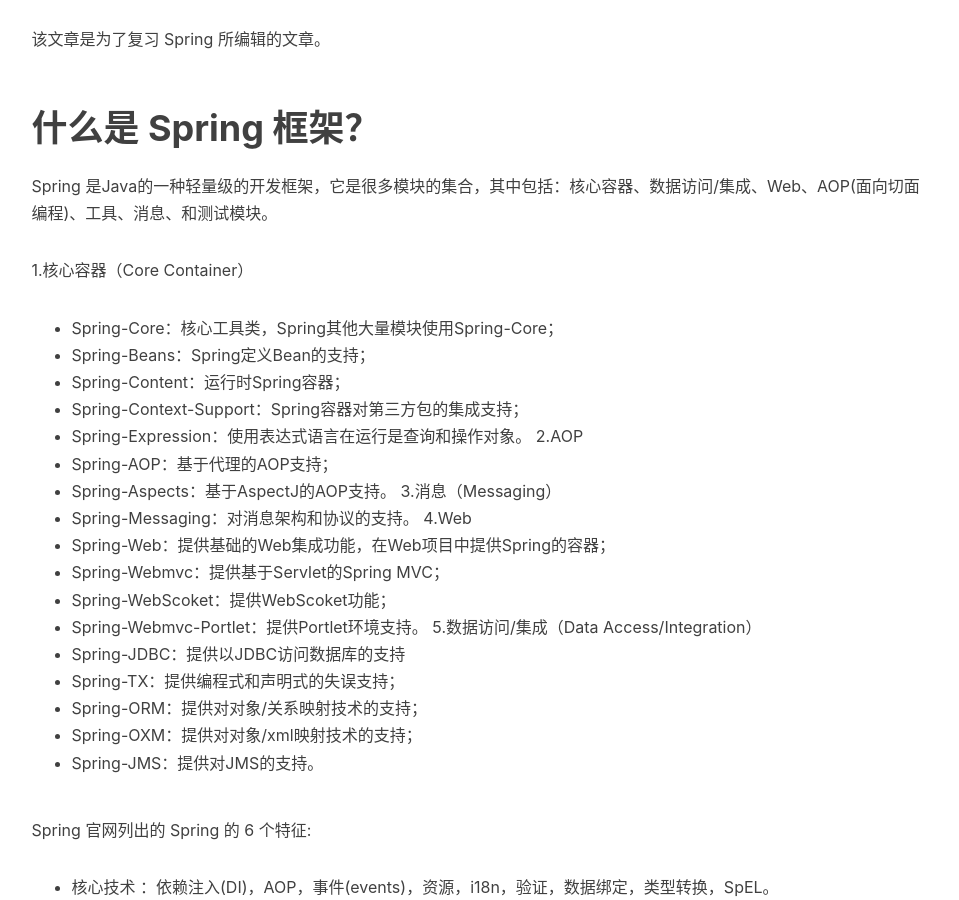
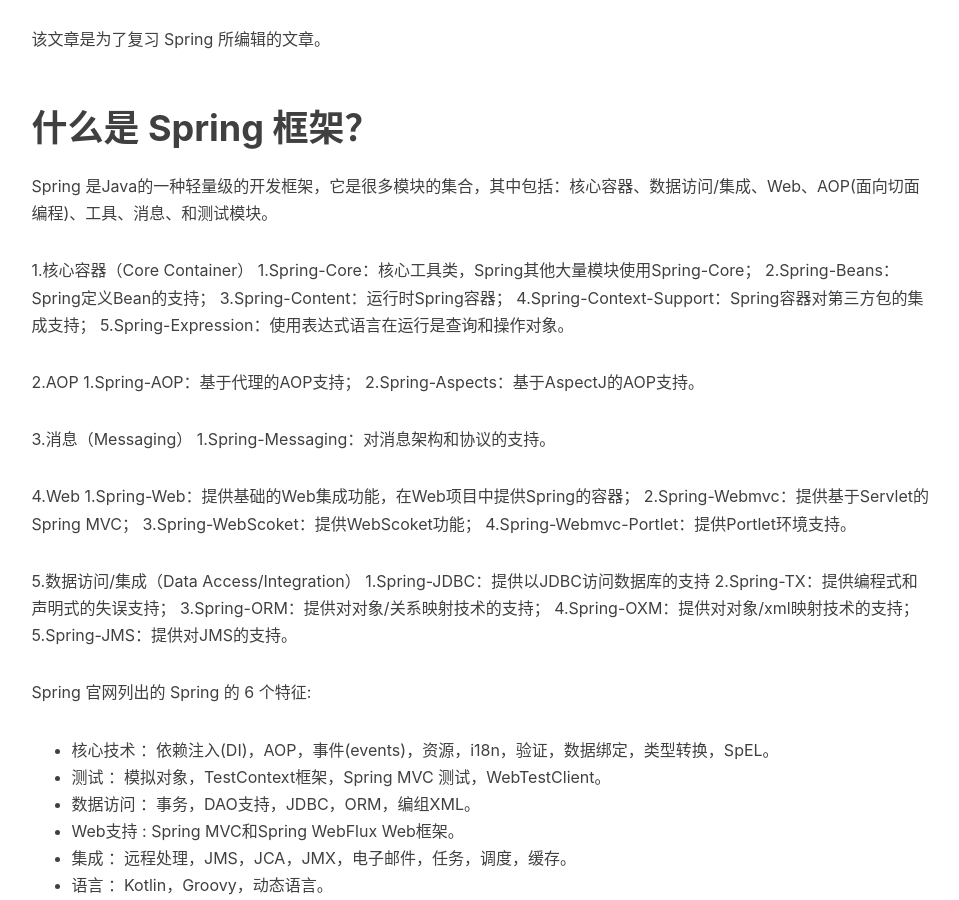
Before and after one commit to Caiiiiii/Caiiiiii.github.io, a Jekyll site: the page built from _posts/2020-11-23-spring框架.markdown, in a window 1280 px wide and 900 px high, scrolled down 547 px. Shown: the whole window, without its empty margins (136-1095 px from the left). Built offline with Jekyll 4.4.1, drawn with Linux system fonts in a browser that asks for light colours; nearby versions of some CDN libraries; comment, search, counter and statistics services are not loaded.

Commit message:
Update 2020-11-23-spring框架.markdown

```diff
--- a/_posts/2020-11-23-spring框架.markdown
+++ b/_posts/2020-11-23-spring框架.markdown
@@ -16,27 +16,31 @@
 Spring 是Java的一种轻量级的开发框架，它是很多模块的集合，其中包括：核心容器、数据访问/集成、Web、AOP(面向切面编程)、工具、消息、和测试模块。
 
 1.核心容器（Core Container）
- - Spring-Core：核心工具类，Spring其他大量模块使用Spring-Core；
- - Spring-Beans：Spring定义Bean的支持；
- - Spring-Content：运行时Spring容器；
- - Spring-Context-Support：Spring容器对第三方包的集成支持；
- - Spring-Expression：使用表达式语言在运行是查询和操作对象。
+  1.Spring-Core：核心工具类，Spring其他大量模块使用Spring-Core；
+  2.Spring-Beans：Spring定义Bean的支持；
+  3.Spring-Content：运行时Spring容器；
+  4.Spring-Context-Support：Spring容器对第三方包的集成支持；
+  5.Spring-Expression：使用表达式语言在运行是查询和操作对象。
+
 2.AOP
- - Spring-AOP：基于代理的AOP支持；
- - Spring-Aspects：基于AspectJ的AOP支持。
+  1.Spring-AOP：基于代理的AOP支持；
+  2.Spring-Aspects：基于AspectJ的AOP支持。
+
 3.消息（Messaging）
- - Spring-Messaging：对消息架构和协议的支持。
+  1.Spring-Messaging：对消息架构和协议的支持。
+
 4.Web
- - Spring-Web：提供基础的Web集成功能，在Web项目中提供Spring的容器；
- - Spring-Webmvc：提供基于Servlet的Spring MVC；
- - Spring-WebScoket：提供WebScoket功能；
- - Spring-Webmvc-Portlet：提供Portlet环境支持。
+  1.Spring-Web：提供基础的Web集成功能，在Web项目中提供Spring的容器；
+  2.Spring-Webmvc：提供基于Servlet的Spring MVC；
+  3.Spring-WebScoket：提供WebScoket功能；
+  4.Spring-Webmvc-Portlet：提供Portlet环境支持。
+
 5.数据访问/集成（Data Access/Integration）
- - Spring-JDBC：提供以JDBC访问数据库的支持
- - Spring-TX：提供编程式和声明式的失误支持；
- - Spring-ORM：提供对对象/关系映射技术的支持；
- - Spring-OXM：提供对对象/xml映射技术的支持；
- - Spring-JMS：提供对JMS的支持。
+  1.Spring-JDBC：提供以JDBC访问数据库的支持
+  2.Spring-TX：提供编程式和声明式的失误支持；
+  3.Spring-ORM：提供对对象/关系映射技术的支持；
+  4.Spring-OXM：提供对对象/xml映射技术的支持；
+  5.Spring-JMS：提供对JMS的支持。
 
 
  Spring 官网列出的 Spring 的 6 个特征:
```
